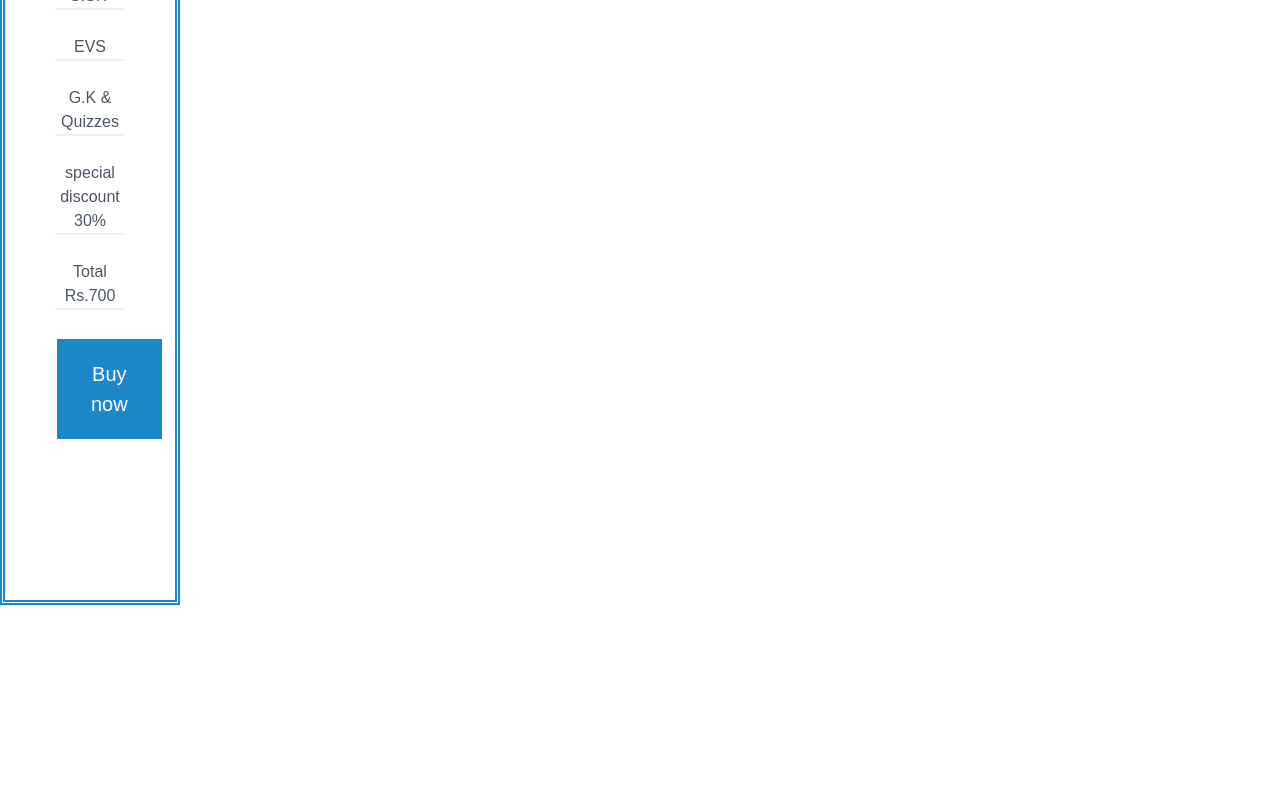
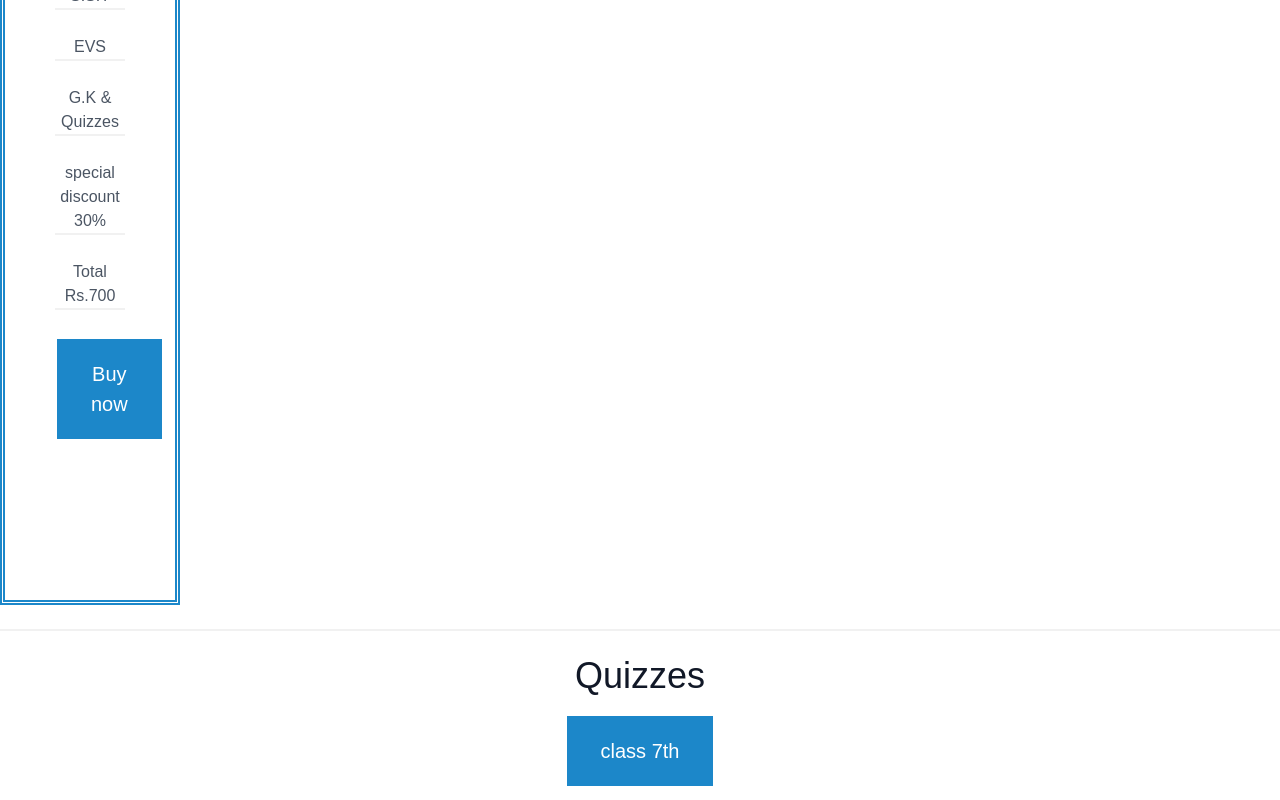
Before and after one commit to Ishaansingh/Readerjuniors, a plain HTML site: page Index.html in a window 1280 px wide. Shown: the part 1613-2413 px from the top of the page. Before the commit the page ends 2252 px from the top, so only its background shows below. Drawn offline with nearby package versions, Linux system fonts and the light colour scheme.

Commit message:
Add files via upload

```diff
--- a/Index.html
+++ b/Index.html
@@ -369,8 +369,12 @@ Rs.700
 
     </div>
     <br>
+    <hr>
+    <h1 class="title-font sm:text-4xl text-3xl mb-4 font-medium text-gray-900">Quizzes
+      <br class="hidden lg:inline-block">
+       </h1>
 
-
+    <a href="https://quiz7th.netlify.app/" class="button">class 7th</a>
 
   </body>
 </html>
```
